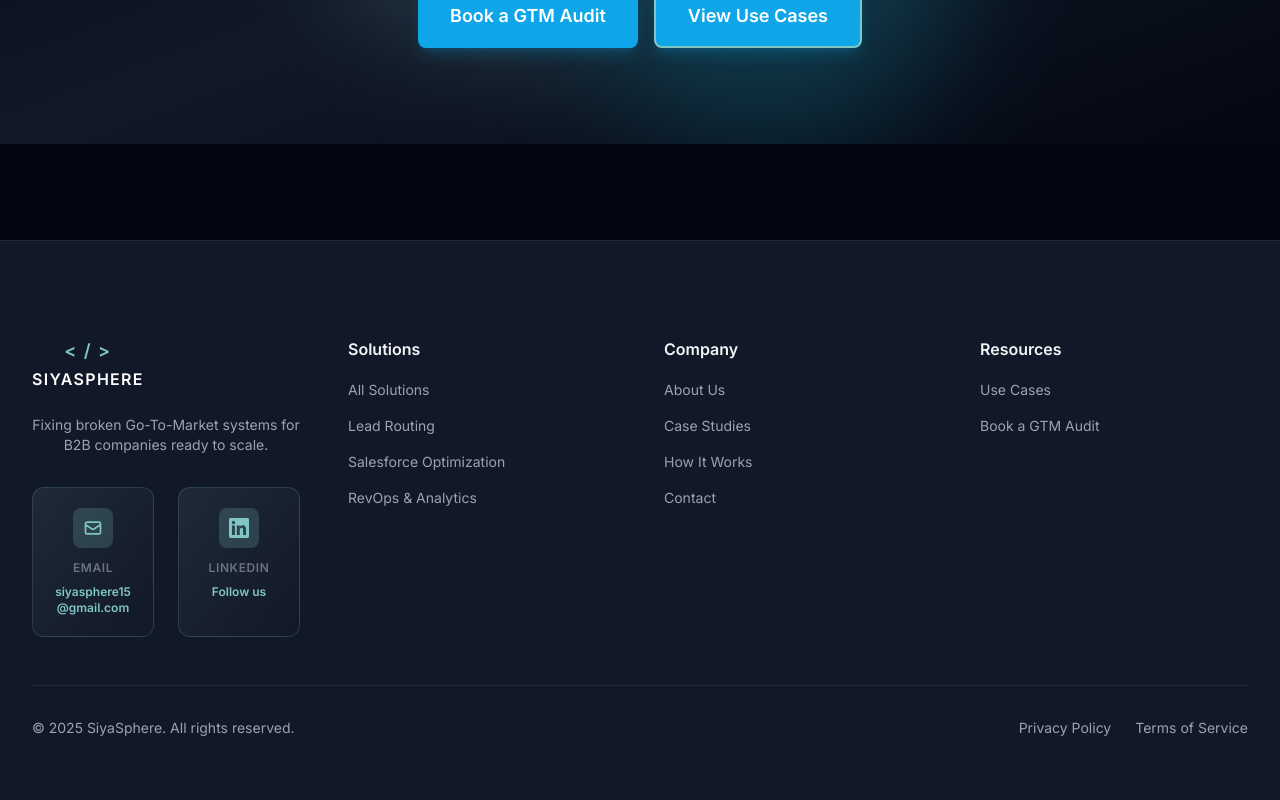
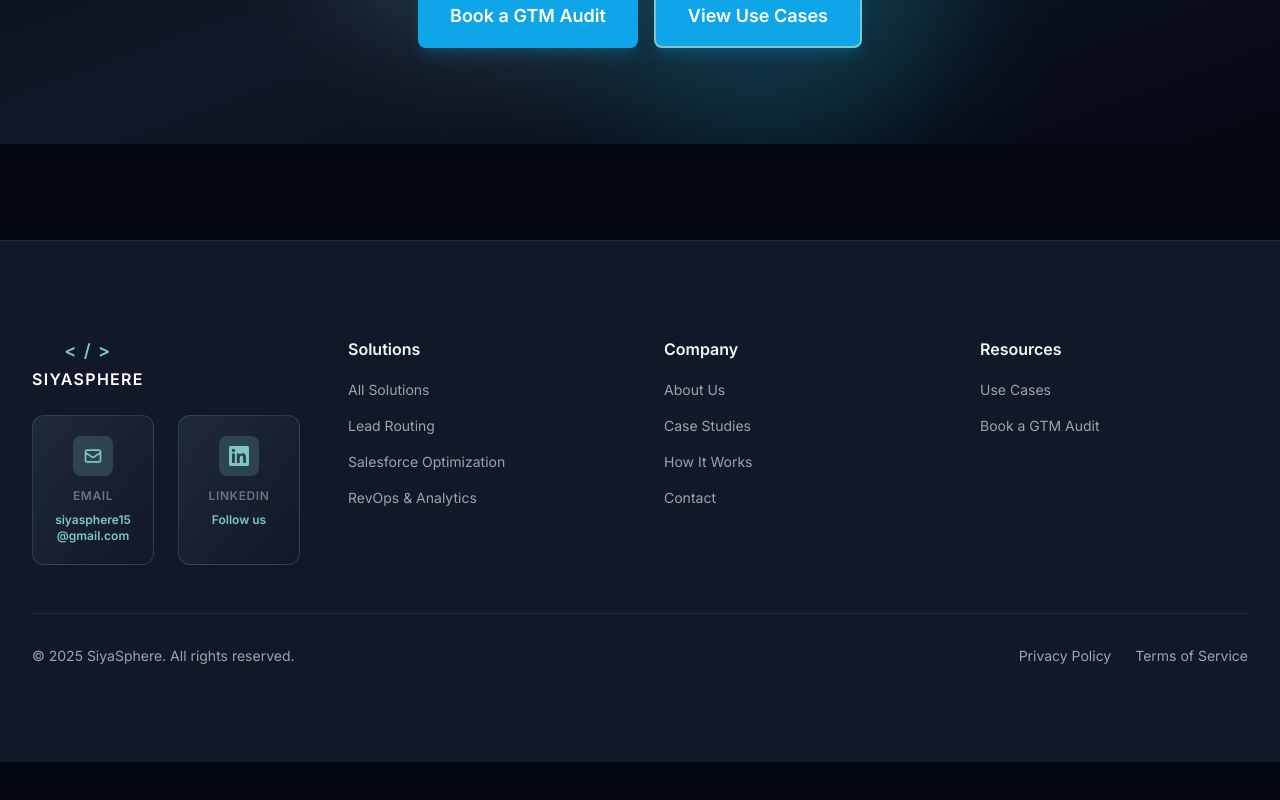
Before and after one commit to ambujshukla43/siyasphere-website, a Next.js app: page / in a window 1280 px wide. Shown: the part 4308-5108 px from the top of the page. After the commit the page ends 5070 px from the top, so only its background shows below. Built offline with nearby package versions, Linux system fonts and the light colour scheme.

Commit message:
Remove tagline from footer

```diff
--- a/components/layout/Footer.tsx
+++ b/components/layout/Footer.tsx
@@ -33,9 +33,6 @@ export default function Footer() {
             <Link href="/" className="inline-block mb-6 group hover:opacity-80 transition-all duration-300">
               <Logo className="gap-0" />
             </Link>
-            <p className="text-gray-400 text-sm mb-8 text-center">
-              Fixing broken Go-To-Market systems for B2B companies ready to scale.
-            </p>
 
             {/* Contact & Social Sections */}
             <div className="grid grid-cols-2 gap-6">
```
